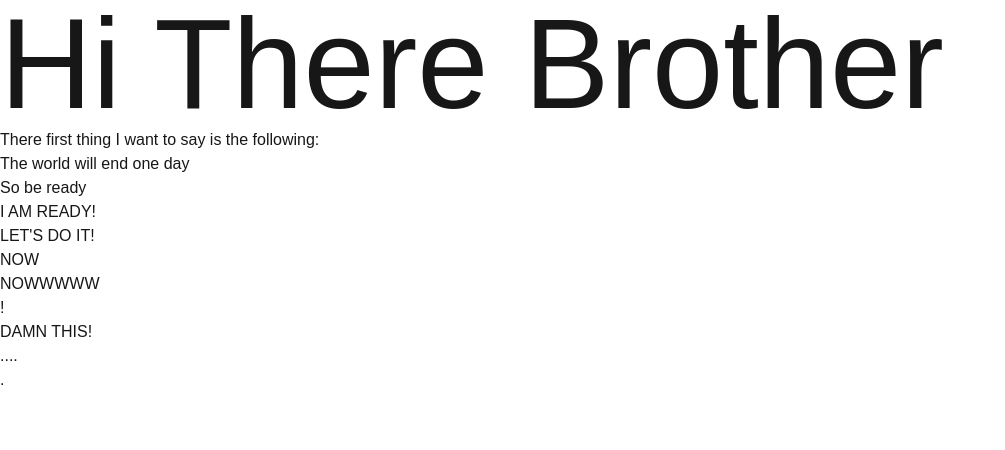
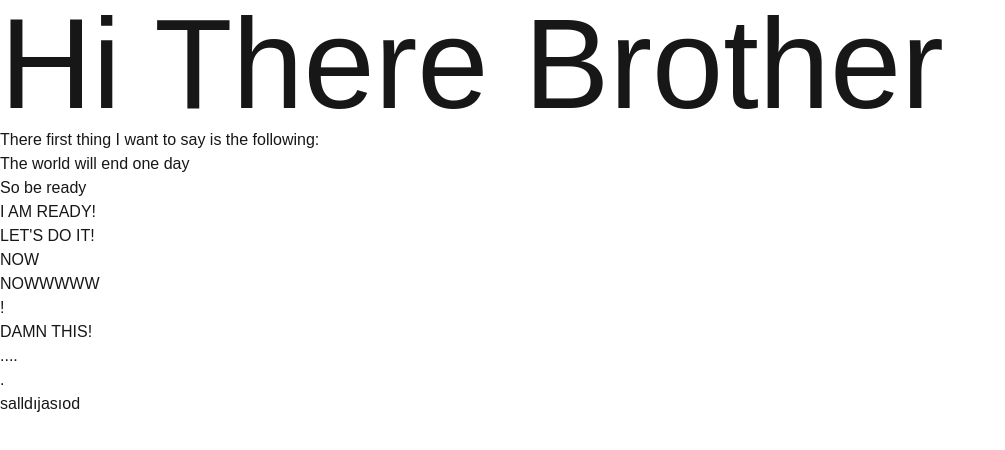
Before and after one commit to BrahimBoussada/to-delete-later, a Next.js app: page / in a window 1280 px wide. Shown: the top 450 px of the page, without its empty margins (0-1005 px from the left). Built offline with nearby package versions, Linux system fonts and the light colour scheme.

Commit message:
asdsalıdja

```diff
--- a/src/app/page.tsx
+++ b/src/app/page.tsx
@@ -16,6 +16,7 @@ export default function Home() {
       <p>DAMN THIS!</p>
       <p>....</p>
       <p>.</p>
+      <p>salldıjasıod</p>
     </main>
   );
 }
```
